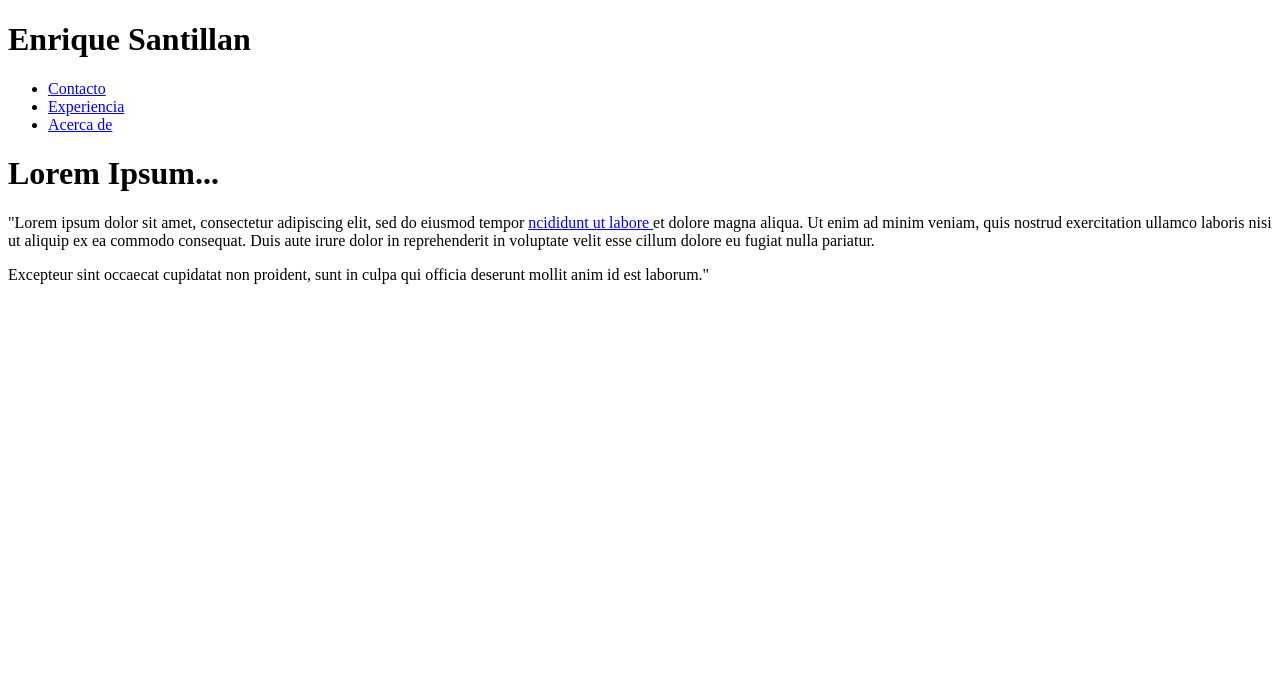
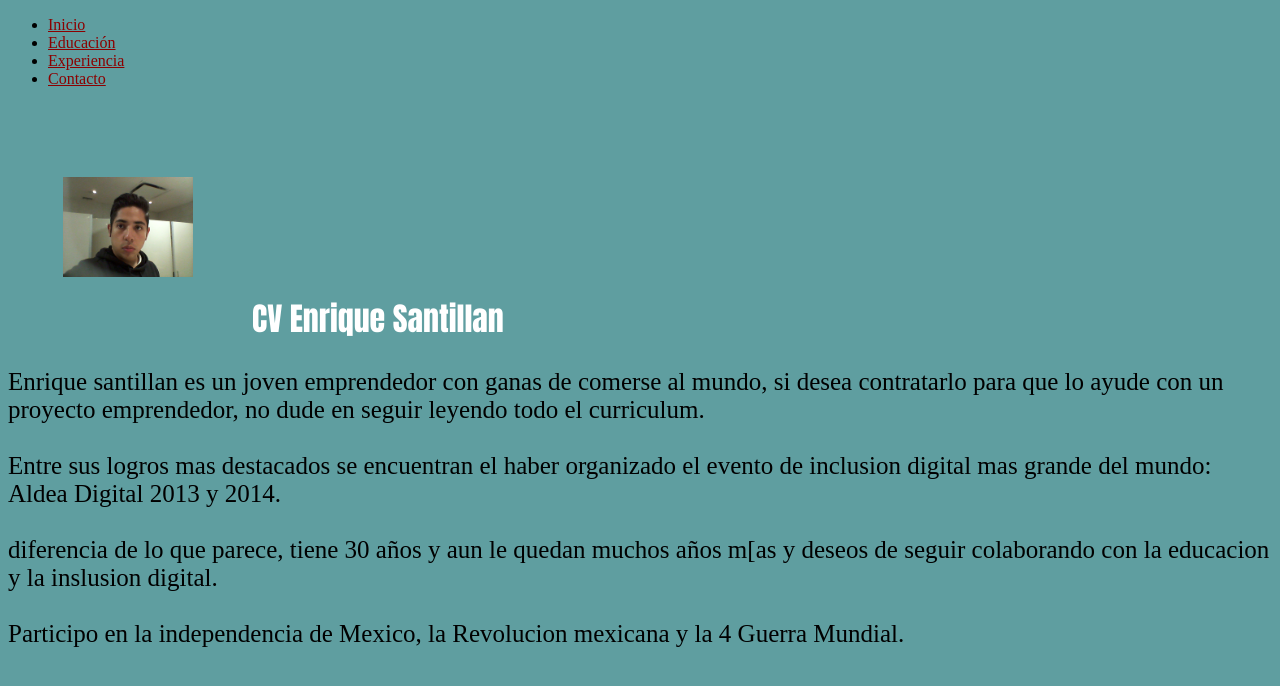
Before and after one commit to kikesantillan/kikesantillan.github.io, a plain HTML site: page index.html in a window 1280 px wide. Drawn offline with Linux system fonts and the light colour scheme.

Commit message:
ultima version

```diff
--- /dev/null
+++ b/css/styles.css
@@ -0,0 +1,54 @@
+body{
+background-color: #5F9EA0;
+}
+
+
+h1{
+color: white;
+font-family: Impact;
+display: inline;
+}
+
+.imagenes {
+width: 130px;
+height: 100px;
+margin: 55px;
+}
+
+div > p {
+font-size: 25px
+}
+
+.menu {
+display: inline;
+width:19%;
+float: left;
+height: 20px;
+margin-right: 2%
+}
+
+a:link {
+    color: darkred;
+}
+
+a:visited {
+    color: darkgoldenrod;
+}
+
+a:focus {
+    color: coral;
+}
+
+a:hover {
+    color: purple;
+}
+
+a:active {
+    color: black;
+}
+
+.container {
+    margin: auto;
+    width: 60%;
+    display: inline;
+}
--- a/index.html
+++ b/index.html
@@ -1,24 +1,55 @@
 <!DOCTYPE html>
-<html lang="es">
+<html lang="en">
 <head>
-<meta charset='UTF-8'>
-<title> Mi Curriculum Vitae </title>
+<meta charset="utf-8"/>
+
+<title> CV Enrique Santillan </title>
+<link href="css/styles.css" rel="stylesheet">
+
 </head>
+
+
+
 <body>
-<div>
-<h1>  Enrique Santillan</h1>
-<ul>
-<li> <a href="contacto.html"> Contacto </a>   </li>
-<li> <a href="experiencia.html"> Experiencia  </a>   </li>
-<li> <a href="acercade.html"> Acerca de </a>   </li>
-</ul>
-<h1> Lorem Ipsum... </h1>
-<p>
-"Lorem ipsum dolor sit amet, consectetur adipiscing elit, sed do eiusmod tempor <a href = "#"> ncididunt ut labore </a> et dolore magna aliqua. Ut <span> enim ad minim veniam,</span> quis nostrud exercitation ullamco laboris nisi ut aliquip ex ea commodo consequat. Duis aute irure dolor in reprehenderit in voluptate velit esse cillum dolore eu fugiat nulla pariatur. </p>
 
-<p> Excepteur sint occaecat cupidatat non proident, sunt in culpa qui officia deserunt mollit anim id est laborum." </p>
+<div class="container">
+		<ul>
+            <li> <a href="index.html"> Inicio</a> </li>
+            <li> <a href="educacion.html"> Educación </a>  </li>
+            <li> <a href="experiencia.html"> Experiencia </a> </li>
+            <li> <a href="contacto.html#"> Contacto</a> </li>
+        </ul>
 
 </div>
+
+
+<br>
+
+	<img class="imagenes" src="img/kike.jpg"/>
+	<h1> CV Enrique Santillan</h1>
+
+	<div>
+		<p> Enrique santillan es un joven emprendedor con ganas de comerse al mundo, si desea contratarlo para que lo ayude con un proyecto emprendedor, no dude en seguir leyendo todo el curriculum. <br> <br>
+
+		Entre sus logros mas destacados se encuentran el haber organizado el evento de inclusion digital mas grande del mundo: Aldea Digital 2013 y 2014. <br> <br>
+
+		 diferencia de lo que parece, tiene 30 años y aun le quedan muchos años m[as y deseos de seguir colaborando con la educacion y la inslusion digital. <br> <br>
+
+		Participo en la independencia de Mexico, la Revolucion mexicana y la 4 Guerra Mundial. </p>
+
+	</div>
+
+
+<div> </div>
+<div> </div>
+<div> </div>
+<div> </div>
+
+
 </body>
 
+
+
+
+
 </html>
```
Also changed, not shown: contacto.html (added, +32 -0 lines), educacion.html (added, +40 -0 lines), experiencia.html (added, +42 -0 lines), img/kike.jpg (added).
